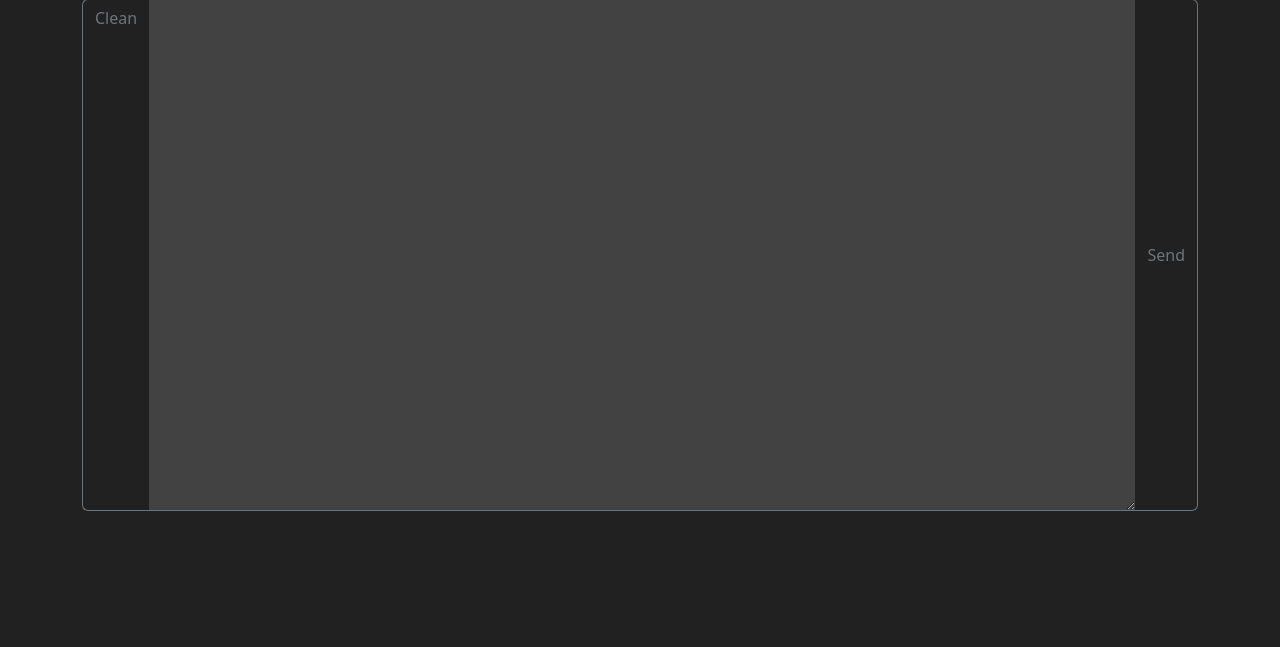
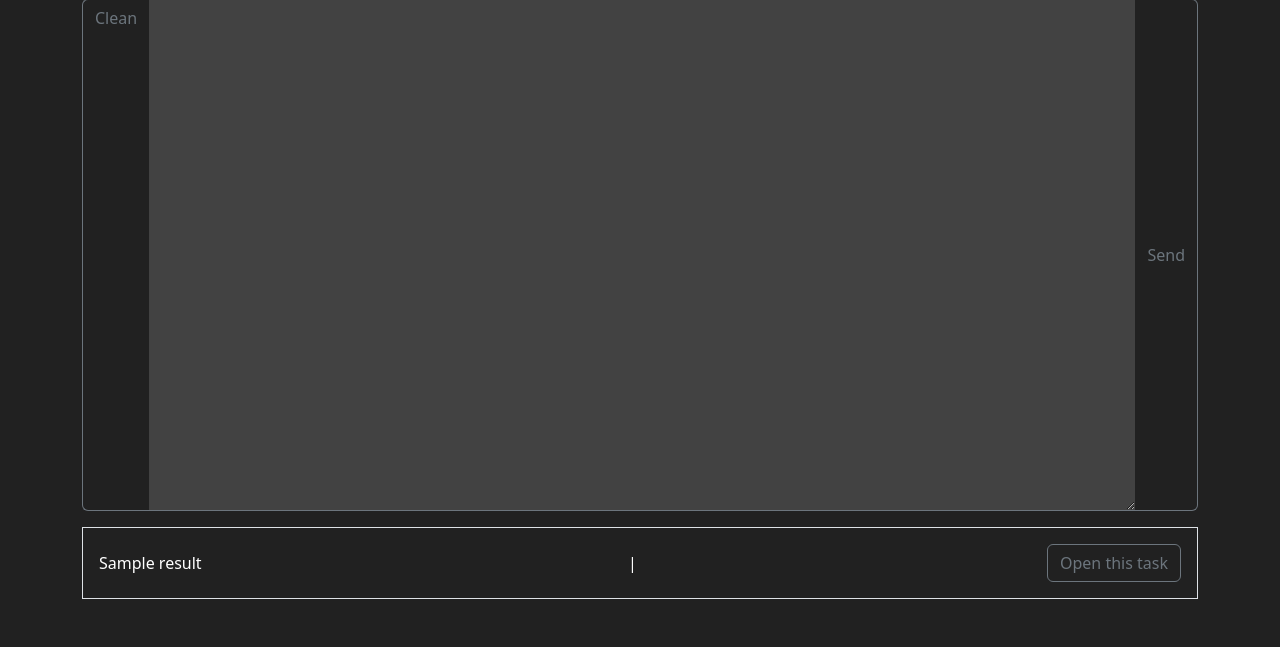
Before and after one commit to VityazevEgor/bingchat4urapp, a Spring app: page /main in a window 1280 px wide. Shown: the part 153-800 px from the top of the page. Run offline with Thymeleaf, Linux system fonts and the light colour scheme; the template is opened without the code that fills it: most values are stand-ins (such as "Sample title", 1, 10 or a date in 2020); data that the repository does not hold is empty; some of the project's set-up classes (security, data sources, template engines, error pages and the like) are left out, and stand-ins take their place.

Commit message:
Small fix

```diff
--- a/serverimpl/bingchat4urapp_server/src/main/java/com/bingchat4urapp_server/bingchat4urapp_server/Context.java
+++ b/serverimpl/bingchat4urapp_server/src/main/java/com/bingchat4urapp_server/bingchat4urapp_server/Context.java
@@ -16,4 +16,7 @@ public interface Context extends JpaRepository<TaskModel, Integer> {
     // get firt TaskModel where field  'type' == 3 (It's means that chat was created)
     @Query("SELECT t FROM TaskModel t WHERE t.type = 3 ORDER BY t.id ASC LIMIT 1")
     TaskModel findCreateChatTask();
+
+    @Query("SELECT t FROM TaskModel t WHERE t.isFinished = true ORDER BY t.id DESC LIMIT 1")
+    TaskModel findLastFinishedTask();
 }
--- a/serverimpl/bingchat4urapp_server/src/main/resources/templates/main.html
+++ b/serverimpl/bingchat4urapp_server/src/main/resources/templates/main.html
@@ -58,6 +58,15 @@
             <textarea class="form-control dark-textarea" name="promt"></textarea>
             <button class="btn btn-outline-secondary" type="submit" style="border-left: 0; border-top-left-radius:  0; border-bottom-left-radius:  0;">Send</button>
         </form>
+        <div th:if="${lastTask}" class="d-flex justify-content-between align-items-center mt-3 p-3 border" style="border-color: #6c757d;">
+            <div class="me-3">
+                <p class="mb-0" th:text="${lastTask.result}">Task result</p>
+            </div><div class="mx-3">|</div>
+
+            <div>
+                <a th:href="@{'~/task/' + ${lastTask.id}}" class="btn btn-outline-secondary" >Open this task</a>
+            </div>
+        </div>
     </div>
     <script src="https://cdn.jsdelivr.net/npm/bootstrap@5.3.0-alpha1/dist/js/bootstrap.bundle.min.js"></script>
 </body>
```
Also changed, not shown: serverimpl/bingchat4urapp_server/src/main/java/com/bingchat4urapp_server/bingchat4urapp_server/Bingchat4urappServerApplication.java (+12 -1 lines), serverimpl/bingchat4urapp_server/src/main/java/com/bingchat4urapp_server/bingchat4urapp_server/Controlers/GUIController.java (+9 -1 lines), 2 other files.
